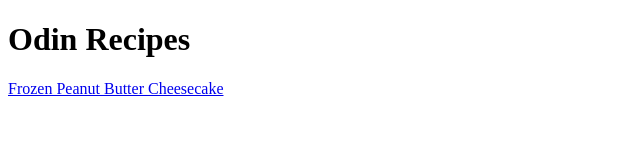
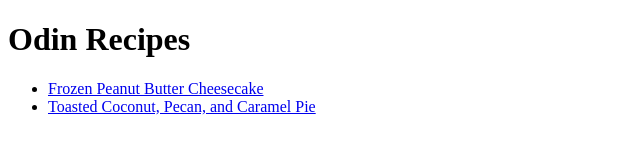
Before and after one commit to Musman391/odin-recipes, a plain HTML site: page index.html in a window 1280 px wide. Shown: the whole page, without its empty margins (0-640 px from the left). Drawn offline with Linux system fonts and the light colour scheme.

Commit message:
Modified the index page so it is a list of recipes

```diff
--- a/index.html
+++ b/index.html
@@ -7,6 +7,9 @@
 	</head>
 	<body>
 		<h1>Odin Recipes</h1>
-		<a href="recipes/cheesecake.html">Frozen Peanut Butter Cheesecake</a>
+		<ul>
+			<li><a href="recipes/cheesecake.html">Frozen Peanut Butter Cheesecake</a></li>
+			<li><a href="recipes/coconut_pie.html">Toasted Coconut, Pecan, and Caramel Pie</a></li>
+		</ul>
 	</body>
 </html>
```
